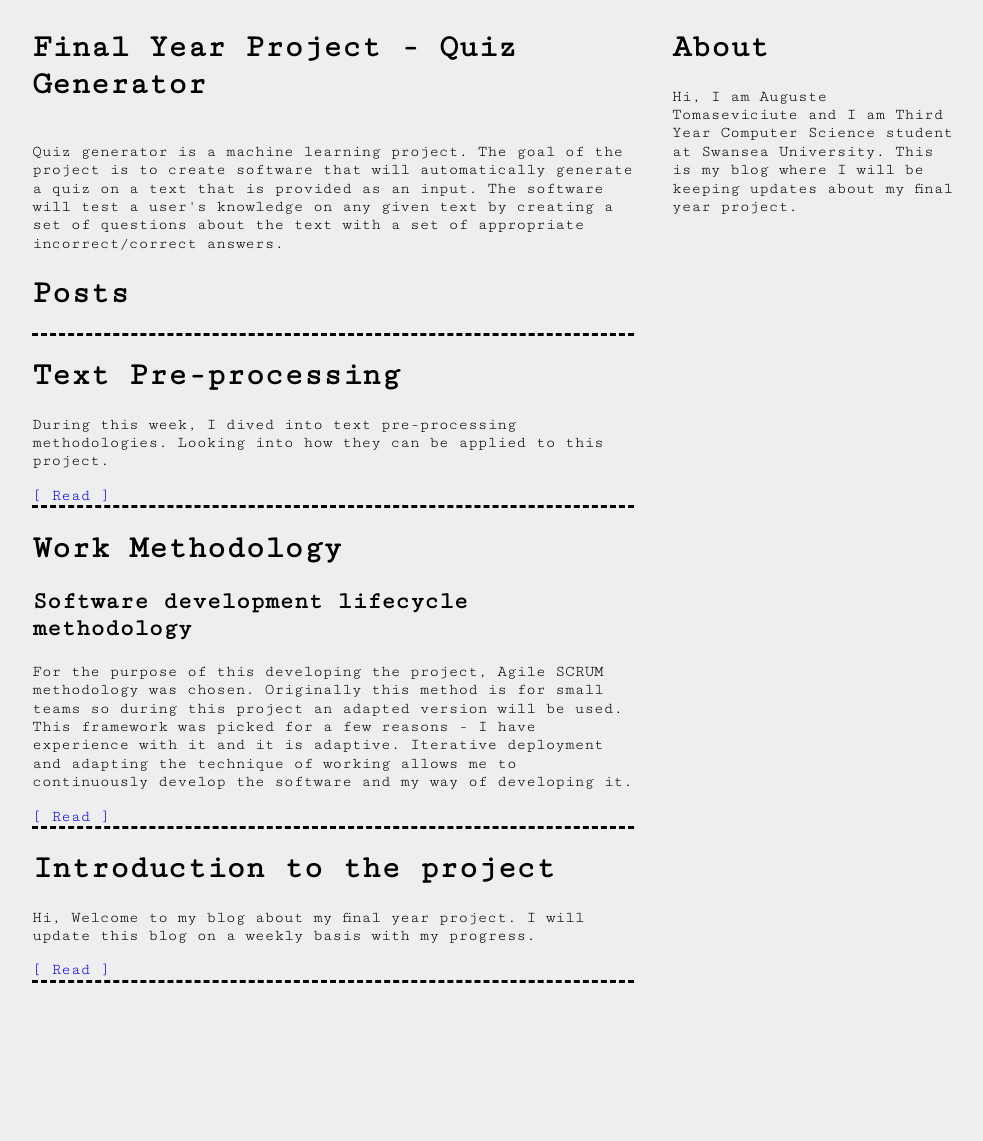
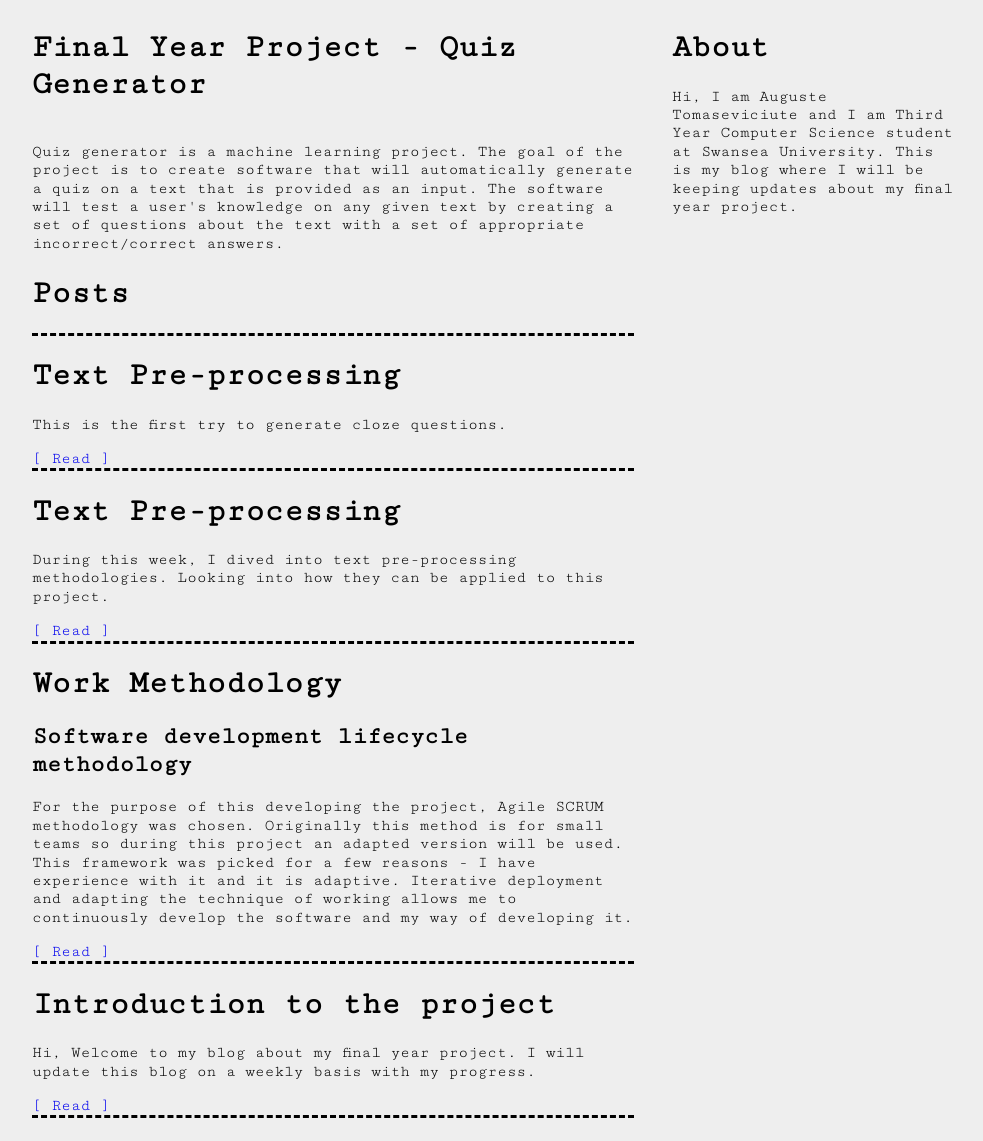
Before and after one commit to AugustTom/Question-Generator, a Jekyll site: the page built from index.html, in a window 1280 px wide. Shown: the whole page, without its empty margins (147-1130 px from the left). Built offline with Jekyll 4.4.1, drawn with Linux system fonts in a browser that asks for light colours; nearby versions of some CDN libraries; the list of posts is cut into pages by our own code; before the commit the page ends 1006 px from its top, so only the background shows below that; some of the changed lines change nothing that is shown.

Commit message:
Added post about cloze questions

```diff
--- /dev/null
+++ b/_posts/2020-11-11-cloze_question_generation_method_one.md
@@ -0,0 +1,25 @@
+---
+title: Text Pre-processing
+tags:
+- NLP
+- cloze
+desc: first try to generate cloze questions
+layout: post
+---
+
+This is the first try to generate cloze questions.
+<!-- more -->
+
+## Method
+This is a simple method of generating cloze questions.
+Step 1: Fetch text from Wikipedia
+ - To simplify this step TextFetcher class was created. It returns Wikipedia article on a given topic. For testing
+ article about 'Oxygen' is used.
+Step 2: Get top keywords used in a text.
+ - To achieve this step TextRank class was implemented. It uses an adapted version of Page Rank
+ (ref: http://ilpubs.stanford.edu:8090/422/1/1999-66.pdf) algorithm to rank keywords and sentences.
+Step 3: Get top sentences in a text.
+ - The same TextRank algorithm was used to get the top sentences.
+Step 4: Iterating through the top sentences, top keywords are replaced by '____'. Original sentence, modified sentences,
+ and the keyword are then added to ClozeQuestion class that stores the all of the information about the cloze question.
+Step 5: Print the questions.
```
Also changed, not shown: _posts/2020-11-06-text-pre-processing.md (line endings or trailing spaces).
